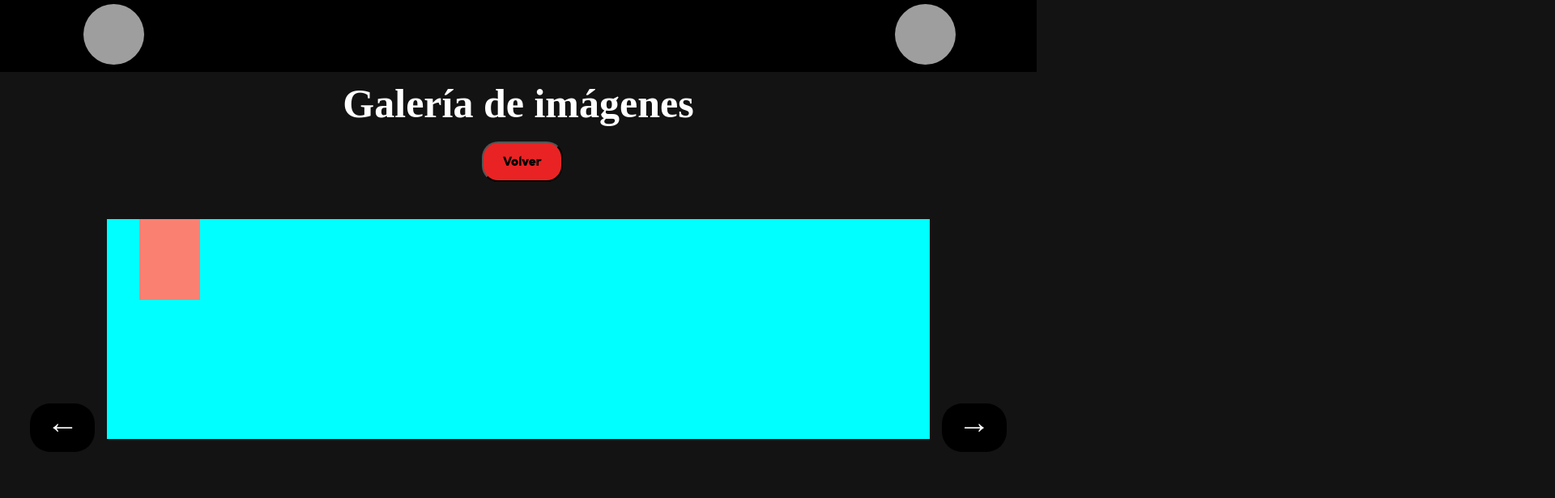
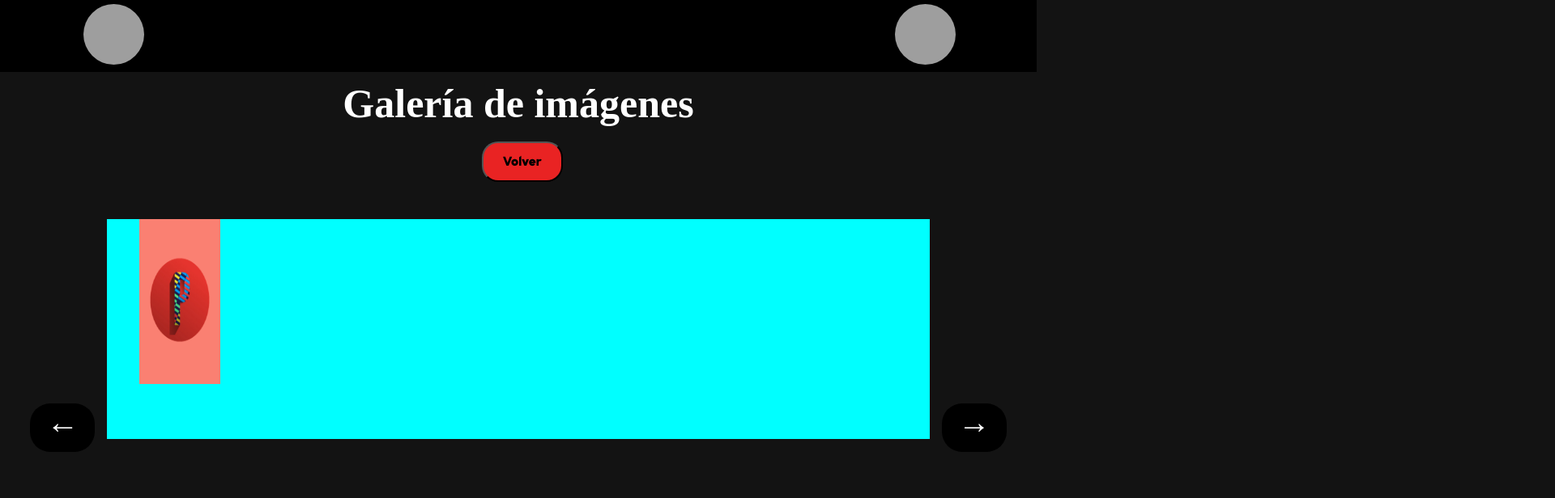
Before and after one commit to lautar007/plastico_web, a React (Create React App) app in the folder client/plastico-web/: page /galeria/1 in a window 1280 px wide. Shown: the top 616 px of the page at 81% size, 1920 px wide, since content can reach past the window. Built offline with nearby package versions, Linux system fonts and the light colour scheme; no server answers; grey boxes are pictures that could not be loaded; a web font is replaced by a local one.

Commit message:
galeria li

```diff
--- a/client/plastico-web/src/components/Galeria.css
+++ b/client/plastico-web/src/components/Galeria.css
@@ -31,11 +31,14 @@
 .slider li{
     opacity: 0;
     position: absolute;
-    width: 75px;
-    height: 100px;
     margin:auto;
     transition: opacity .5s;
     background-color: salmon;
+}
+
+.gal-imagen{
+    width: 100px;
+    height: 200px;
 }
 
 .slider li:target{
--- a/client/plastico-web/src/components/Galeria.js
+++ b/client/plastico-web/src/components/Galeria.js
@@ -40,19 +40,19 @@ export default function Galeria () {
 
                 <ul className="slider">
                   <li id = 'slider1'>
-                      <img src={gal? gal[0]: logo}/>
+                      <img className="gal-imagen" src={gal? gal[0]: logo}/>
                   </li>
                   <li id = 'slider2'>
-                      <img src={gal? gal[1]: logo}/>
+                      <img className="gal-imagen" src={gal? gal[1]: logo}/>
                   </li>
                   <li id = 'slider3'>
-                      <img src={gal? gal[2]: logo}/>
+                      <img className="gal-imagen" src={gal? gal[2]: logo}/>
                   </li>
                   <li id = 'slider4'>
-                      <img src={gal? gal[3]: logo}/>
+                      <img className="gal-imagen" src={gal? gal[3]: logo}/>
                   </li>
                   <li id = 'slider5'>
-                      <img src={gal? gal[4]: logo}/>
+                      <img className="gal-imagen" src={gal? gal[4]: logo}/>
                   </li>
                 </ul>
 
```
